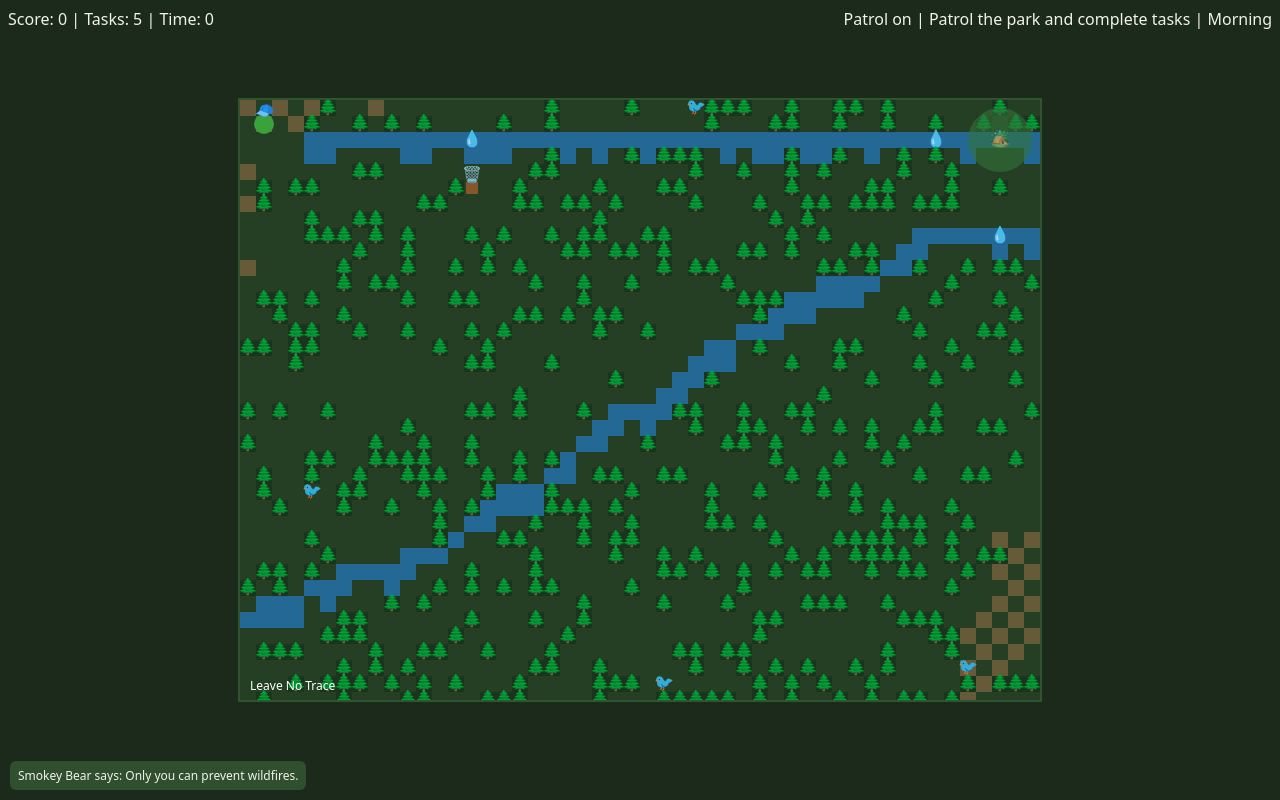
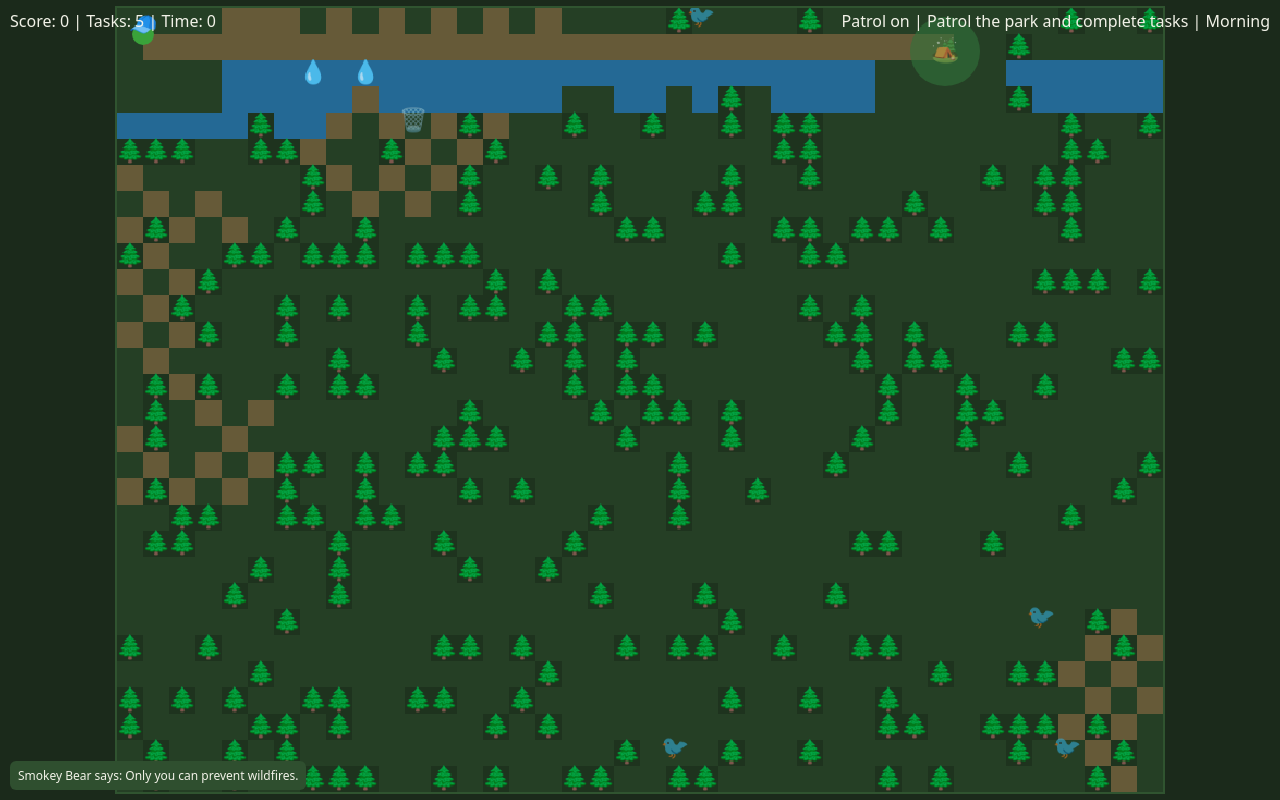
Before and after one commit to leeseobin00/National-Park-Ranger, a website built with Vite: page index.html in a window 1280 px wide. Built offline with nearby package versions, Linux system fonts and the light colour scheme.

Commit message:
feat: adjust game map size

```diff
--- a/index.html
+++ b/index.html
@@ -6,21 +6,22 @@
     <title>National Park Ranger</title>
     <style>
       html, body { height: 100%; margin: 0; background:#1b2a1b; color:#f2f2e8; font-family: system-ui, -apple-system, Segoe UI, Roboto, Arial, sans-serif; }
-      #root { display:flex; align-items:center; justify-content:center; height:100%; }
-      canvas { border: 2px solid #305430; background: #183018; image-rendering: pixelated; }
-      .hud { position: fixed; top: 8px; left: 8px; right: 8px; display:flex; gap:12px; justify-content: space-between; pointer-events:none; }
-      .hud .left, .hud .right { display:flex; gap:12px; }
+      #root { display:flex; align-items:center; justify-content:center; height:100%; padding: 8px; box-sizing: border-box; }
+      canvas { border: 2px solid #305430; background: #183018; image-rendering: pixelated;
+        width: min(98vw, calc(98vh * 4 / 3)); height: auto; max-height: 98vh; aspect-ratio: 4 / 3; }
+      .hud { position: fixed; top: 10px; left: 10px; right: 10px; display:flex; gap:16px; justify-content: space-between; pointer-events:none; font-size: 16px; }
+      .hud .left, .hud .right { display:flex; gap:16px; }
       .badge { position: fixed; bottom: 10px; left: 10px; background:#2f4f2f; padding:6px 8px; border-radius:6px; pointer-events:none; font-size:12px; }
-      #overlay { position: fixed; inset: 0; display: none; align-items: center; justify-content: center; background: rgba(0,0,0,0.35); pointer-events: auto; }
-      #overlay .panel { background:#2f4f2f; color:#f2f2e8; padding:16px 20px; border-radius:10px; min-width: 260px; text-align:center; box-shadow: 0 10px 30px rgba(0,0,0,0.3); }
-      #overlay .panel h2 { margin: 0 0 8px 0; font-size: 18px; }
-      #overlay .panel p { margin: 0 0 12px 0; font-size: 14px; }
-      #overlay .panel button { appearance: none; border:0; background:#3da93d; color:#102010; padding:8px 12px; border-radius:8px; cursor:pointer; font-weight:600; }
+      #overlay { position: fixed; inset: 0; display: none; align-items: center; justify-content: center; background: rgba(0,0,0,0.35); pointer-events: auto; padding: 12px; box-sizing: border-box; }
+      #overlay .panel { background:#2f4f2f; color:#f2f2e8; padding:22px 26px; border-radius:12px; min-width: 320px; text-align:center; box-shadow: 0 10px 30px rgba(0,0,0,0.3); }
+      #overlay .panel h2 { margin: 0 0 10px 0; font-size: 24px; }
+      #overlay .panel p { margin: 0 0 14px 0; font-size: 16px; }
+      #overlay .panel button { appearance: none; border:0; background:#3da93d; color:#102010; padding:10px 14px; border-radius:10px; cursor:pointer; font-weight:700; font-size: 16px; }
     </style>
   </head>
   <body>
     <div id="root">
-      <canvas id="game" width="800" height="600"></canvas>
+      <canvas id="game" width="960" height="720"></canvas>
     </div>
     <div class="hud">
       <div class="left" id="hud-left"></div>
--- a/src/game.ts
+++ b/src/game.ts
@@ -157,8 +157,8 @@ export class Game {
         g.fillRect(px, py, TILE_SIZE, TILE_SIZE)
 
         // Emoji-style icons over tiles for vibe
-        if (t === 1) drawEmoji(g, '🌲', px + 8, py + 8)
-        if (t === 2 && Math.random() < 0.02) drawEmoji(g, '💧', px + 8, py + 8)
+        if (t === 1) drawEmoji(g, '🌲', px + TILE_SIZE / 2, py + TILE_SIZE / 2)
+        if (t === 2 && Math.random() < 0.02) drawEmoji(g, '💧', px + TILE_SIZE / 2, py + TILE_SIZE / 2)
       }
     }
 
@@ -170,7 +170,7 @@ export class Game {
     // Tasks
     for (const t of this.tasks.tasks) {
       if (!t.active) continue
-      if (t.type === 'trash') { g.fillStyle = '#8b5a2b'; g.fillRect(t.pos.x - 6, t.pos.y - 6, 12, 12); drawEmoji(g, '🗑️', t.pos.x, t.pos.y - 12) }
+      if (t.type === 'trash') { drawEmoji(g, '🗑️', t.pos.x, t.pos.y) }
       if (t.type === 'rescue') { drawEmoji(g, Math.random() < 0.5 ? '🐻' : '🦌', t.pos.x, t.pos.y) }
       if (t.type === 'bird') { drawEmoji(g, '🐦', t.pos.x, t.pos.y) }
     }
@@ -276,28 +276,33 @@ export class Game {
 }
 
 function drawAgent(g: CanvasRenderingContext2D, x: number, y: number, hatEmoji: string, color: string) {
+  const r = Math.floor(TILE_SIZE * 0.45)
   g.fillStyle = color
-  g.beginPath(); g.arc(x, y, 10, 0, Math.PI * 2); g.fill()
-  drawEmoji(g, hatEmoji, x, y - 12)
+  g.beginPath(); g.arc(x, y, r, 0, Math.PI * 2); g.fill()
+  drawEmoji(g, hatEmoji, x, y - r + 2)
 }
 
-function drawEmoji(g: CanvasRenderingContext2D, e: string, x: number, y: number) {
+function drawEmoji(g: CanvasRenderingContext2D, e: string, x: number, y: number, size: number = Math.floor(TILE_SIZE * 0.9)) {
   g.save()
   g.textAlign = 'center'
   g.textBaseline = 'middle'
-  g.font = '16px serif'
+  g.font = `${size}px serif`
   g.fillText(e, x, y)
   g.restore()
 }
 
 function banner(g: CanvasRenderingContext2D, text: string) {
   g.save()
+  const w = g.canvas.width
+  const h = g.canvas.height
+  const bh = 80
+  const by = Math.max(0, Math.floor(h / 2 - bh / 2))
   g.fillStyle = 'rgba(0,0,0,0.5)'
-  g.fillRect(0, 260, 800, 80)
+  g.fillRect(0, by, w, bh)
   g.fillStyle = '#f0f0e8'
   g.font = '24px system-ui'
   g.textAlign = 'center'
-  g.fillText(text, 400, 305)
+  g.fillText(text, Math.floor(w / 2), by + Math.floor(bh / 2) + 5)
   g.restore()
 }
 
--- a/src/tilemap.ts
+++ b/src/tilemap.ts
@@ -1,8 +1,8 @@
 import type { Tile } from './types'
 
-export const TILE_SIZE = 16
-export const MAP_W = 50 // 800 / 16
-export const MAP_H = 38 // cover 600px (608) and crop last row visually
+export const TILE_SIZE = 24
+export const MAP_W = 40 // 960 / 24
+export const MAP_H = 30 // 720 / 24
 
 export function generateMap(seed = 1): Tile[][] {
   const rnd = mulberry32(seed)
@@ -40,6 +40,9 @@ export function generateMap(seed = 1): Tile[][] {
 
   // Ensure the player start area is connected to open ground
   ensureStartConnected(map)
+
+  // Ensure a path to camp (top-right area) exists
+  ensureCampConnected(map)
 
   return map
 }
@@ -101,3 +104,23 @@ function carveLineAsTrail(map: Tile[][], x0: number, y0: number, x1: number, y1:
     if (e2 <= dx) { err += dx; y += sy }
   }
 }
+
+// Clear a pocket around camp and carve a corridor from start (1,1) to camp.
+function ensureCampConnected(map: Tile[][]) {
+  const sx = 1, sy = 1
+  // Camp is drawn at approx (x=760px, y=40px) in game.ts; convert to tile
+  let cx = Math.floor(760 / TILE_SIZE)
+  let cy = Math.floor(40 / TILE_SIZE)
+  cx = Math.max(0, Math.min(MAP_W - 1, cx))
+  cy = Math.max(0, Math.min(MAP_H - 1, cy))
+
+  // Clear a 5x5 around camp (keep existing trails)
+  for (let y = Math.max(0, cy - 2); y <= Math.min(MAP_H - 1, cy + 2); y++) {
+    for (let x = Math.max(0, cx - 2); x <= Math.min(MAP_W - 1, cx + 2); x++) {
+      if (map[y][x] !== 3) map[y][x] = 0
+    }
+  }
+
+  // Carve corridor from start to camp
+  carveLineAsTrail(map, sx, sy, cx, cy)
+}
```
